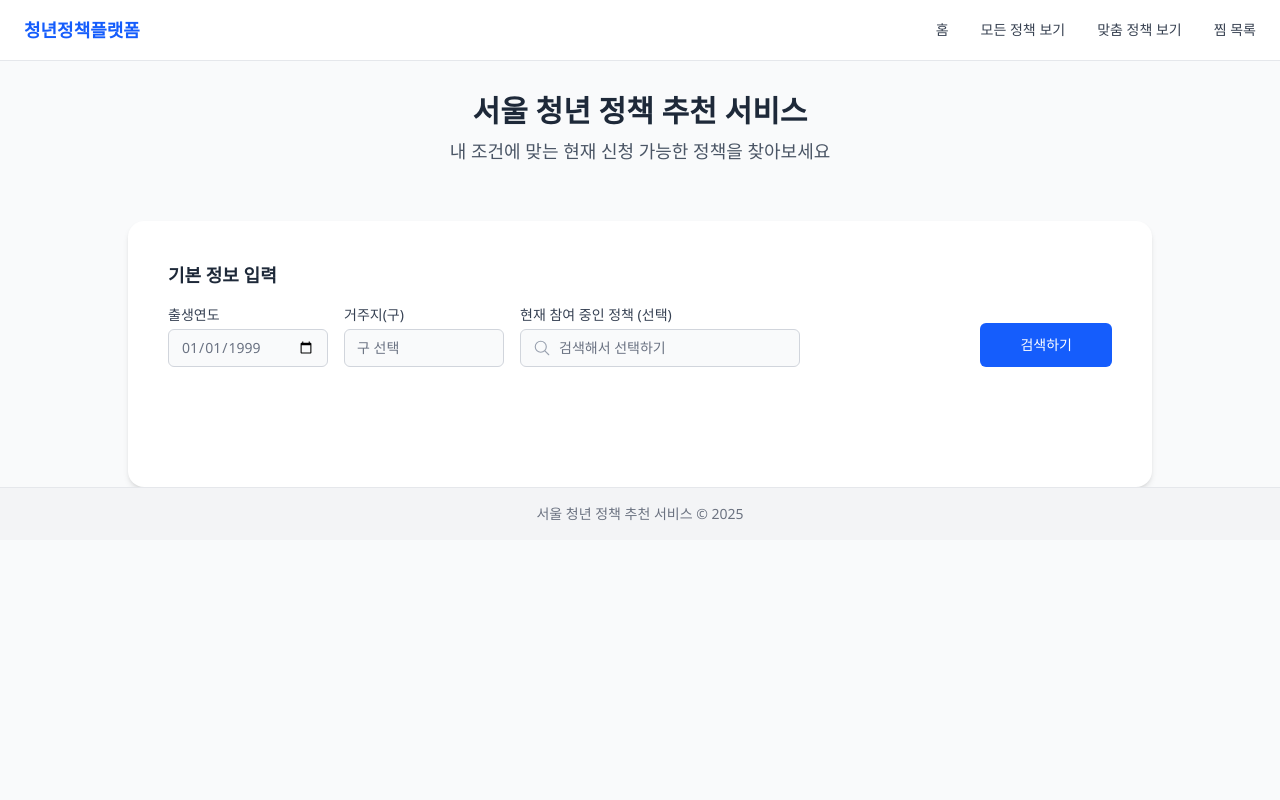
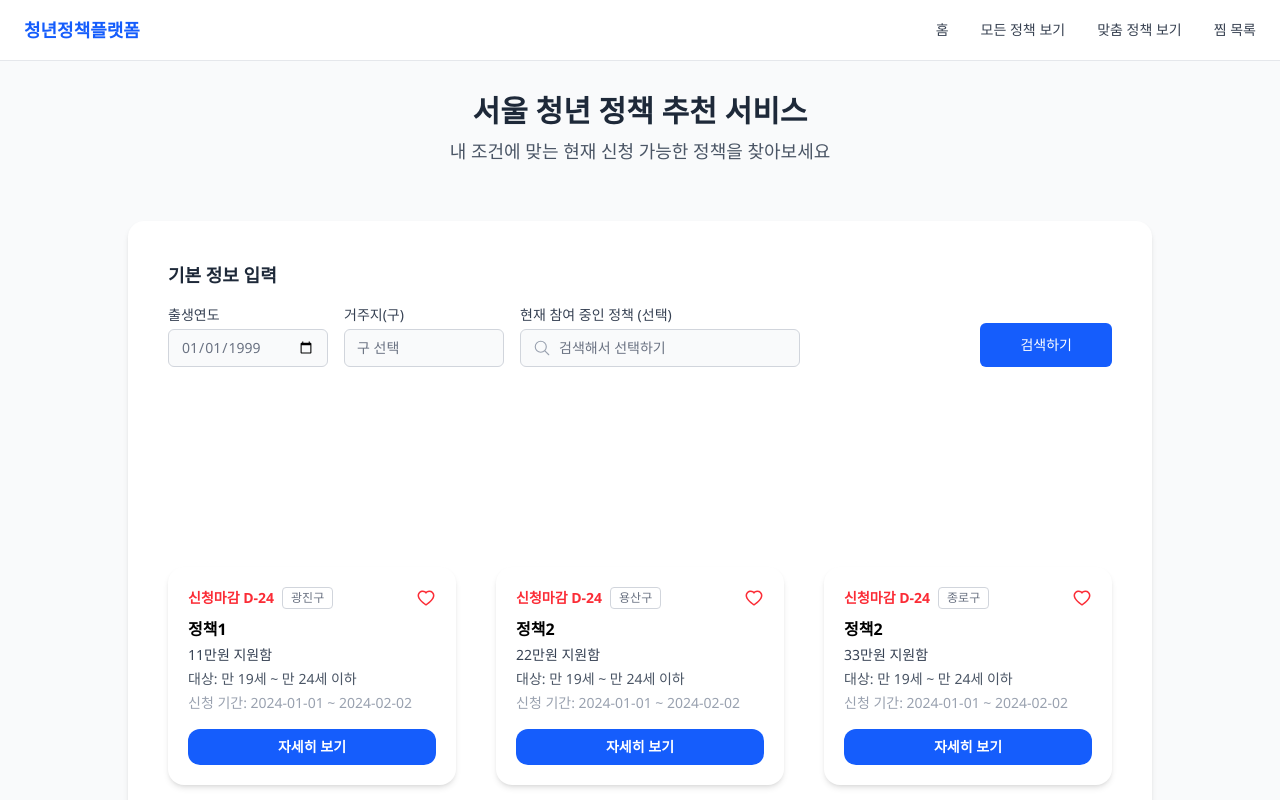
Before and after one commit to ohgyulim/-, a Next.js app: page / in a window 1280 px wide. Shown: the top 800 px of the page. Built offline with nearby package versions, Linux system fonts and the light colour scheme.

Commit message:
[feat] 정책 카드 컴포넌트 구현(#2)

```diff
--- a/app/components/BasicInfoForm.js
+++ b/app/components/BasicInfoForm.js
@@ -15,13 +15,8 @@ export default function BasicInfoForm() {
   const clickSeoulModal = () => setShowSeoulModal((prev) => !prev);
   const clickPolicyModal = () => setShowPolicyModal((prev) => !prev);
 
-  const removePolicy = (policyToRemove) => {
-    setSelectedPolicies((prev) =>
-      prev.filter((policy) => policy !== policyToRemove)
-    );
-  };
   return (
-    <section className="bg-white p-10 rounded-2xl shadow-md max-w-5xl mx-auto mt-6 pb-30">
+    <div>
       <h2 className="text-lg font-semibold text-gray-800 mb-4">
         기본 정보 입력
       </h2>
@@ -112,6 +107,6 @@ export default function BasicInfoForm() {
           검색하기
         </button>
       </form>
-    </section>
+    </div>
   );
 }
--- /dev/null
+++ b/app/components/PolicyCard.js
@@ -0,0 +1,54 @@
+"use client";
+
+import Link from "next/link";
+import { useState } from "react";
+import { AiFillHeart, AiOutlineHeart } from "react-icons/ai";
+
+export default function PolicyCard({ policyInfo }) {
+  const [likesState, setLikesState] = useState(policyInfo.likes);
+  const changeLikesState = () => setLikesState(!likesState);
+  return (
+    <div className="bg-white rounded-2xl shadow-md p-5 w-80 relative">
+      {/* 상단 상태 및 아이콘 */}
+      <div className="flex items-center justify-between mb-2">
+        <div className="flex items-center gap-2">
+          <span className="text-red-500 text-sm font-semibold">
+            신청마감 D-24
+          </span>
+          <span className="text-gray-500 text-xs border border-gray-300 rounded px-2 py-0.5">
+            {policyInfo.district}
+          </span>
+        </div>
+        {/* Todo: likes 상태 로컬 스토리지에 저장 */}
+        <button onClick={changeLikesState}>
+          {likesState ? (
+            <AiFillHeart className="text-red-500" size={20} />
+          ) : (
+            <AiOutlineHeart className="text-red-500" size={20} />
+          )}
+        </button>
+      </div>
+
+      {/* 제목 */}
+      <h3 className="text-md font-bold mb-1">{policyInfo.name}</h3>
+
+      {/* 지원 내용 */}
+      <p className="text-sm text-gray-700 mb-1">{policyInfo.content}</p>
+
+      {/* 대상 */}
+      <p className="text-sm text-gray-600 mb-1">대상: {policyInfo.target}</p>
+
+      {/* 기간 */}
+      <p className="text-sm text-gray-400 mb-4">
+        신청 기간: {policyInfo.startDate} ~ {policyInfo.endDate}
+      </p>
+
+      {/* 버튼 */}
+      <Link href={`/detail/${policyInfo.index}`}>
+        <button className="w-full py-2 bg-blue-600 hover:bg-blue-700 text-white text-sm font-semibold rounded-xl">
+          자세히 보기
+        </button>
+      </Link>
+    </div>
+  );
+}
--- a/app/page.js
+++ b/app/page.js
@@ -1,6 +1,41 @@
 import BasicInfoForm from "./components/BasicInfoForm";
+import PolicyCard from "./components/PolicyCard";
 
 export default function Home() {
+  // Todo: 서버에서 가져오기
+  let policies = [
+    {
+      index: 1,
+      likes: false,
+      name: "정책1",
+      district: "광진구",
+      content: "11만원 지원함",
+      target: "만 19세 ~ 만 24세 이하",
+      startDate: "2024-01-01",
+      endDate: "2024-02-02",
+    },
+    {
+      index: 2,
+      likes: false,
+      name: "정책2",
+      district: "용산구",
+      content: "22만원 지원함",
+      target: "만 19세 ~ 만 24세 이하",
+      startDate: "2024-01-01",
+      endDate: "2024-02-02",
+    },
+    {
+      index: 3,
+      likes: false,
+      name: "정책2",
+      district: "종로구",
+      content: "33만원 지원함",
+      target: "만 19세 ~ 만 24세 이하",
+      startDate: "2024-01-01",
+      endDate: "2024-02-02",
+    },
+  ];
+
   return (
     <div>
       <section className="text-center py-8 px-4 bg-gray-50">
@@ -11,7 +46,15 @@ export default function Home() {
           내 조건에 맞는 현재 신청 가능한 정책을 찾아보세요
         </p>
       </section>
-      <BasicInfoForm />
+      <section className="bg-white p-10 rounded-2xl shadow-md max-w-5xl mx-auto mt-6 pb-30">
+        <BasicInfoForm />
+
+        <div className="flex pt-50 gap-10">
+          {policies.map((policy, i) => {
+            return <PolicyCard policyInfo={policy} key={i} />;
+          })}
+        </div>
+      </section>
     </div>
   );
 }
```
